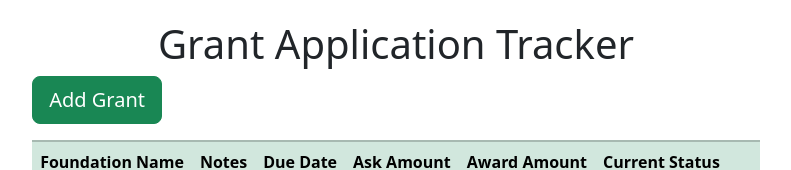
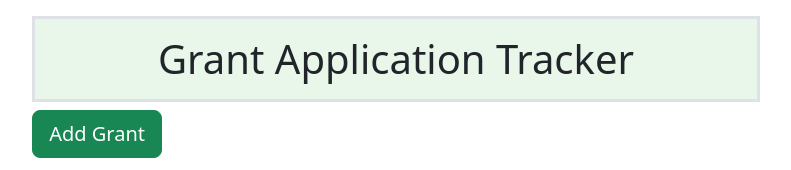
Before and after one commit to vmkiss/grant-app-tracker, a React (Create React App) app in the folder app/frontend/: page / in a window 1280 px wide. Shown: the top 170 px of the page, without its empty margins (244-1035 px from the left). Built offline with nearby package versions, Linux system fonts and the light colour scheme; no server answers.

Commit message:
add border to header

```diff
--- a/app/frontend/src/App.css
+++ b/app/frontend/src/App.css
@@ -7,6 +7,7 @@ body {
 h1 {
     text-align: center;
     padding-top: 20px;
+    background-color: #e8f7ea;
 }
 
 h2 {
--- a/app/frontend/src/App.js
+++ b/app/frontend/src/App.js
@@ -16,7 +16,7 @@ function App() {
         <BrowserRouter>
 
             <header>
-                <h1>Grant Application Tracker</h1>
+                <h1 class="border border-3 mt-3 py-3 px-5">Grant Application Tracker</h1>
             </header>
 
             <main>
```
